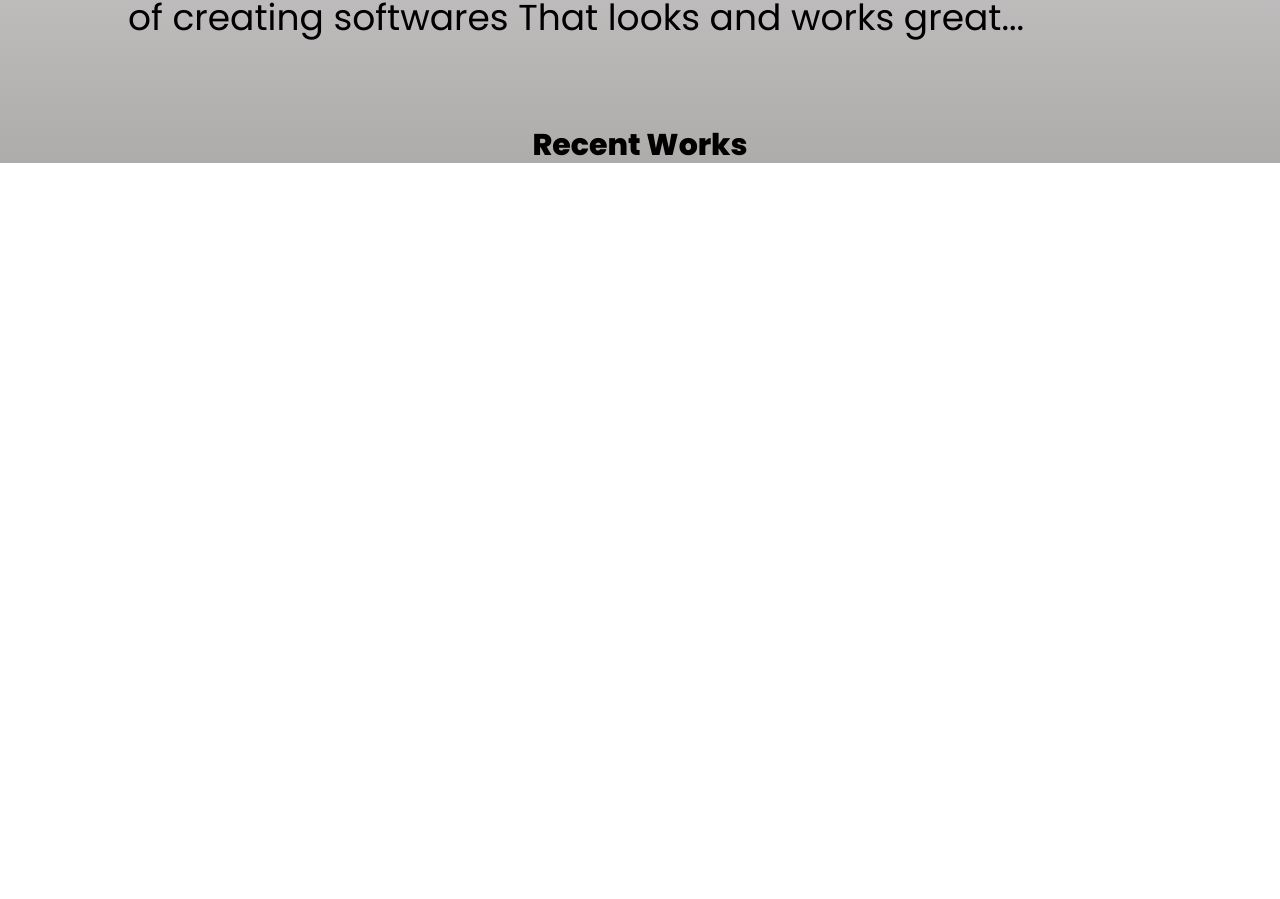
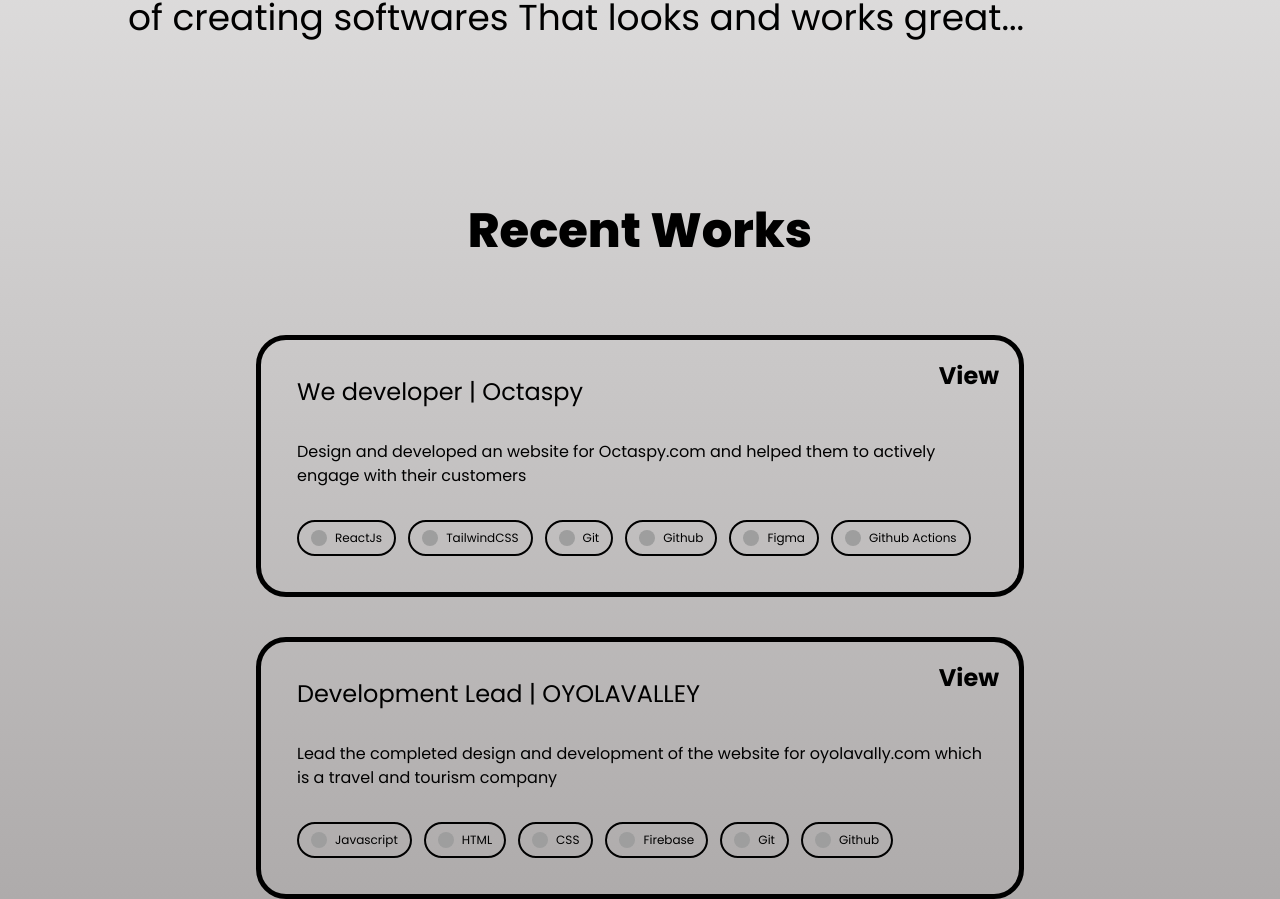
Before and after one commit to nani-samireddy/portfolio, a React (Vite) app: page / in a window 1280 px wide. Shown: the part 693-1592 px from the top of the page. Before the commit the page ends 859 px from the top, so only its background shows below. Built offline with nearby package versions, Linux system fonts and the light colour scheme; grey boxes are pictures that could not be loaded.

Commit message:
added projects cards for pc screens

```diff
--- /dev/null
+++ b/src/components/cards/full-card.jsx
@@ -0,0 +1,35 @@
+import { techData } from "../../data/tech-data";
+import TechChip from "../tech-chip";
+
+const FullCard = ({ project }) => {
+  return (
+    <div className="full-card w-60vw smooth-trasnsition">
+      <div>
+        <div className="   flex justify-between">
+          <h1 className="text-2xl p-4">{project.title}</h1>
+          <a
+            target="_blank"
+            rel="noreferrer"
+            className="smooth-trasnsition font-bold text-black hover:text-blue-700 text-2xl"
+            href={project.link}
+          >
+            View
+          </a>
+        </div>
+        <p className="p-4">{project.description}</p>
+        <div className="p-4 flex flex-wrap gap-3">
+          {project.techUsed.map((tech) => {
+            return (
+              <TechChip
+                key={tech}
+                tech={techData.filter((td) => td.name == tech)[0]}
+              />
+            );
+          })}
+        </div>
+      </div>
+    </div>
+  );
+};
+
+export default FullCard;
--- /dev/null
+++ b/src/components/tech-chip.jsx
@@ -0,0 +1,16 @@
+const TechChip = ({ tech }) => {
+  return (
+    <>
+      <div className="tech-chip gap-2 w-max py-2 px-3 flex justify-center items-center">
+        <img
+          className="h-4 w-4 object-cover rounded-full"
+          src={tech.image}
+          alt={tech.name}
+        />
+        <p className=" text-xs">{tech.name}</p>
+      </div>
+    </>
+  );
+};
+
+export default TechChip;
--- /dev/null
+++ b/src/data/project-data.js
@@ -0,0 +1,16 @@
+export const projectData = [
+    {
+        id: 1,
+        title: 'We developer | Octaspy',
+        description: 'Design and developed an website for Octaspy.com and helped them to actively engage with their customers',
+        link: 'https://dev-word.octaspy.com/',
+        techUsed: ['ReactJs', 'TailwindCSS', 'Git', 'Github', 'Figma', 'Github Actions'],
+    },
+    {
+        id: 2,
+        title: 'Development Lead | OYOLAVALLEY',
+        description: 'Lead the completed design and development of the website for oyolavally.com which is a travel and tourism company',
+        link: 'https://oyolavally.com/',
+        techUsed: ['Javascript', 'HTML', 'CSS', 'Firebase', 'Git', 'Github'],
+    },
+];
--- /dev/null
+++ b/src/data/tech-data.js
@@ -0,0 +1,102 @@
+export const techData = [
+  {
+    name: "ReactJs",
+    image: "https://legacy.reactjs.org/logo-og.png",
+  },
+  {
+    name: "NodeJs",
+    image: "https://cdn.worldvectorlogo.com/logos/nodejs-icon.svg",
+  },
+  {
+    name: "ExpressJs",
+    image: "https://cdn.worldvectorlogo.com/logos/express-109.svg",
+  },
+  {
+    name: "MongoDB",
+    image: "https://cdn.worldvectorlogo.com/logos/mongodb-icon-1.svg",
+  },
+  {
+    name: "PostgreSQL",
+    image: "https://cdn.worldvectorlogo.com/logos/postgresql.svg",
+  },
+  {
+    name: "Javascript",
+    image: "https://upload.wikimedia.org/wikipedia/commons/6/6a/JavaScript-logo.png",
+  },
+  {
+    name: "Typescript",
+    image: "https://cdn.worldvectorlogo.com/logos/typescript.svg",
+  },
+  {
+    name: "HTML",
+    image: "https://upload.wikimedia.org/wikipedia/commons/6/61/HTML5_logo_and_wordmark.svg",
+  },
+  {
+    name: "CSS",
+    image: "https://upload.wikimedia.org/wikipedia/commons/d/d5/CSS3_logo_and_wordmark.svg",
+  },
+  {
+    name: "TailwindCSS",
+    image: "https://cdn.worldvectorlogo.com/logos/tailwindcss.svg"
+  },
+  {
+    name: "Figma",
+    image: "https://s3-alpha.figma.com/hub/file/2815952264/7a5ebfb0-0508-48ab-be9a-31b36ba53f97-cover.png",
+  },
+  {
+    name: "Git",
+    image: "https://cdn.worldvectorlogo.com/logos/git-icon.svg",
+  },
+  {
+    name: "Github",
+    image: "https://cdn.worldvectorlogo.com/logos/github-icon-1.svg",
+  },
+  {
+    name: "Flutter",
+    image: "https://cdn.worldvectorlogo.com/logos/flutter.svg",
+  },
+  {
+    name: "Dart",
+    image: "https://cdn.worldvectorlogo.com/logos/dart.svg",
+  },
+  {
+    name: "Python",
+    image: "https://cdn.worldvectorlogo.com/logos/python-5.svg",
+  },
+  {
+    name: "C++",
+    image: "https://cdn.worldvectorlogo.com/logos/c.svg",
+  },
+  {
+    name: "C",
+    image: "https://cdn.worldvectorlogo.com/logos/c-2975.svg",
+  },
+  {
+    name: "Java",
+    image: "https://cdn.worldvectorlogo.com/logos/java.svg",
+  },
+  {
+    name: "C#",
+    image: "https://cdn.worldvectorlogo.com/logos/c--4.svg",
+  },
+  {
+    name: "PHP",
+    image: "https://cdn.worldvectorlogo.com/logos/php-1.svg",
+  },
+  {
+    name: "MySQL",
+    image: "https://cdn.worldvectorlogo.com/logos/mysql-6.svg",
+  },
+  {
+    name: "Firebase",
+    image: "https://cdn.worldvectorlogo.com/logos/firebase-1.svg",
+  },
+  {
+    name: "Vite",
+    image: "https://cdn.worldvectorlogo.com/logos/vitejs.svg"
+  },
+  {
+    name: "Github Actions",
+    image: "https://github.githubassets.com/images/modules/site/features/actions-icon-actions.svg"
+  },
+];
--- a/src/index.css
+++ b/src/index.css
@@ -4,7 +4,7 @@
 
 @layer base {
   a {
-    color: black;
+    color: blue;
     text-decoration: none;
   }
   html {
@@ -42,6 +42,21 @@
   }
 
   .heading {
-    @apply text-3xl font-extrabold;
+    @apply text-3xl font-extrabold lg:text-5xl py-20;
   }
+
+  .full-card {
+    border: 5px solid #000000;
+    border-radius: 30px;
+    padding: 20px;
+  }
+  .full-card:hover {
+    filter: drop-shadow(11px 11px 5px rgba(8, 3, 21, 0.51));
+  }
+  .tech-chip {
+    border: 2px solid rgb(0, 0, 0);
+    border-radius: 65px;
+    filter: grayscale(0.5);
+  }
+
 }
--- a/src/views/work.jsx
+++ b/src/views/work.jsx
@@ -1,8 +1,18 @@
+import FullCard from "../components/cards/full-card";
+import { projectData } from "../data/project-data";
+
 const Work = () => {
   return (
     <div id="work" className="w-100vh flex justify-center">
       <div className="w-80vw 2xl:w-60vw min-h-90vh flex flex-col justify-center items-center">
         <h1 className="heading">Recent Works</h1>
+        <div className="flex flex-col gap-10">
+          {projectData.map((project) => (
+            <>
+              <FullCard project={project} />{" "}
+            </>
+          ))}
+        </div>
       </div>
     </div>
   );
```
